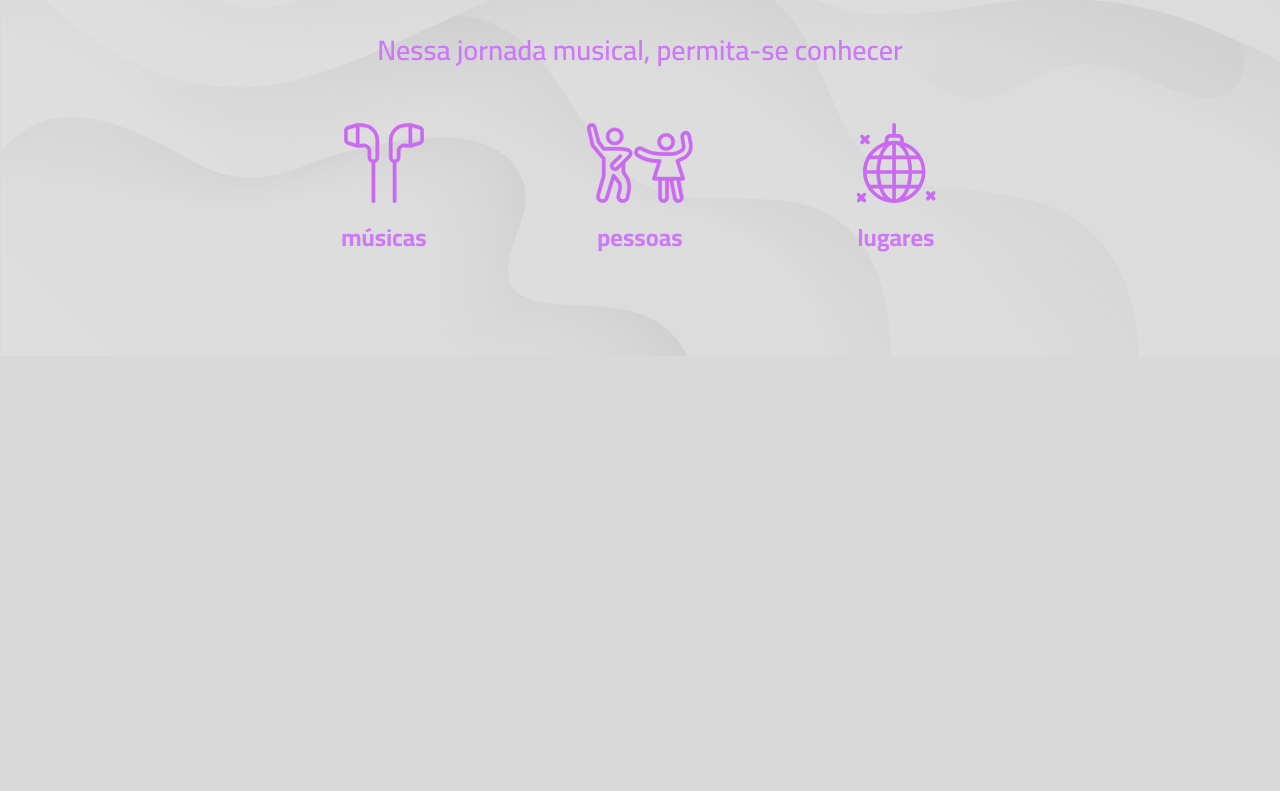
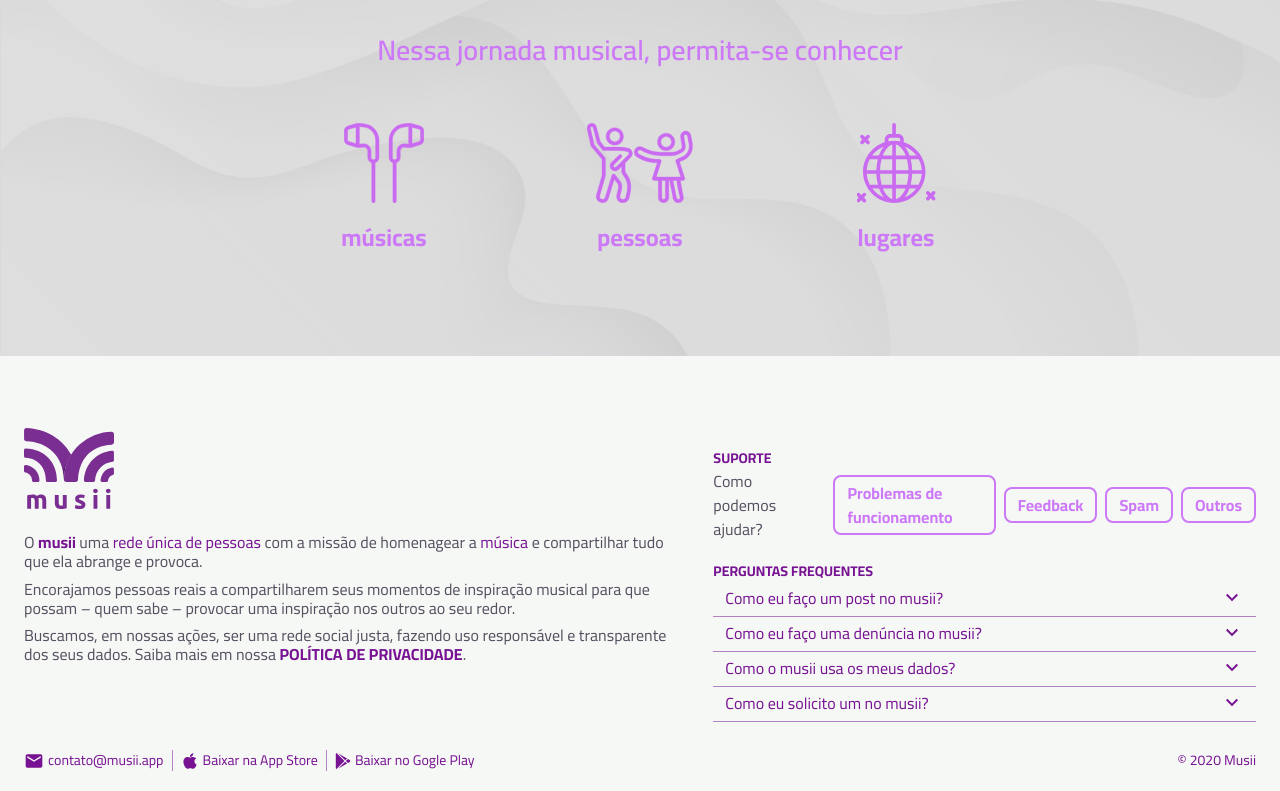
Before and after one commit to bambokianr/musii-site, a React (Create React App) app in the folder front-site/: page / in a window 1280 px wide. Shown: the part 1012-1803 px from the top of the page. Before the commit the page ends 1368 px from the top, so only its background shows below. Built offline with nearby package versions, Linux system fonts and the light colour scheme.

Commit message:
feat/ create footer - desktop version

```diff
--- a/front-site/src/App.js
+++ b/front-site/src/App.js
@@ -3,6 +3,7 @@ import GlobalStyle from'./styles/global';
 import Header from './components/Header';
 import Home from './sections/Home';
 import Section2 from './sections/Section2';
+import Footer from './sections/Footer';
 
 function App() {
   return (
@@ -10,6 +11,7 @@ function App() {
       <Header />
       <Home />
       <Section2 />
+      <Footer />
       <GlobalStyle />
     </>
   );
--- /dev/null
+++ b/front-site/src/components/EmailButton/index.js
@@ -0,0 +1,15 @@
+import React from 'react';
+import { Content } from './styles';
+
+function EmailButton({ email, subject, body }) {
+  const emailHref = email ? `mailto:${email}` : 'mailto:suporte@musii.app';
+  const subjectHref = `?subject=${subject}`;
+  const bodyHref = body ? `&body=${body}` : '';
+
+  return (
+      <Content>
+        <a href={emailHref+subjectHref+bodyHref}>{subject}</a>
+      </Content>
+  );
+}
+export default EmailButton;
--- /dev/null
+++ b/front-site/src/components/EmailButton/styles.js
@@ -0,0 +1,23 @@
+import styled from 'styled-components';
+
+export const Content = styled.span`
+  border: 2px solid #cc78f7;
+  font-weight: 700;
+  color: #cc78f7;
+  border-radius: 8px;
+  padding: 4px 12px;
+  margin-left: 8px;
+
+  a  {
+    text-decoration: none;
+    color: #cc78f7;
+  }
+
+  &:hover {
+    background: #cc78f7;
+
+    a {
+      color: #f6f8f6;
+    }
+  }
+`;
--- /dev/null
+++ b/front-site/src/components/ExpansionPanel/index.js
@@ -0,0 +1,17 @@
+import React, { useState } from 'react';
+import { Container, Title, Content } from './styles';
+import { MdKeyboardArrowDown } from 'react-icons/md';
+
+function ExpansionPanel({ title, content }) {
+  const [isOpen, setIsOpen] = useState(false);
+  return (
+    <Container>
+      <Title isOpen={isOpen} onClick={() => setIsOpen(!isOpen)}>
+        <span>{title}</span>
+        <span><MdKeyboardArrowDown color="#771292" size={24} /></span>
+      </Title>
+      {isOpen && <Content isOpen={isOpen}>{content}</Content>}
+    </Container>
+  );
+}
+export default ExpansionPanel;
--- /dev/null
+++ b/front-site/src/components/ExpansionPanel/styles.js
@@ -0,0 +1,61 @@
+import styled from 'styled-components';
+
+export const Container = styled.div`
+  width: 100%;
+  border-bottom: 1px solid #77129282;
+  display: flex;
+  flex-direction: column;
+`;
+
+export const Title = styled.div`
+  cursor: pointer;
+  display: flex;
+  justify-content: space-between;
+  padding: 4px 12px 0;
+  color: #771292;
+
+  span:nth-child(2) {
+    animation: ${props => props.isOpen ? 'rotation-open 0.2s' : 'rotation-close 0.2s'};
+    animation-fill-mode: forwards;
+
+    @keyframes rotation-open {
+      0% {
+        transform: rotate(0deg);
+      }
+      50% {
+        transform: rotate(90deg);
+      }
+      100% {
+        transform: rotate(180deg);
+      }
+    }
+
+    @keyframes rotation-close {
+      0% {
+        transform: rotate(180deg);
+      }
+      50% {
+        transform: rotate(270deg);
+      }
+      100% {
+        transform: rotate(360deg);
+      }
+    }
+  }
+`;
+
+export const Content = styled.div`
+  /* animation: ${props => props.isOpen ? 'show-content 0.3s' : ''};
+  animation-fill-mode: forwards; */
+  padding: 4px 12px;
+  font-size: 1.4rem;
+
+  @keyframes show-content {
+      0% {
+        opacity: 0;
+      }
+      100% {
+        opacity: 1;
+      }
+    }
+`;
--- a/front-site/src/components/ImagesCarousel/index.js
+++ b/front-site/src/components/ImagesCarousel/index.js
@@ -2,7 +2,7 @@ import React, { useState, useEffect,  useContext } from 'react';
 import HomeContext from '../../sections/Home/context';
 import M from 'materialize-css/dist/js/materialize.min.js';
 import imgMobile from '../../assets/mobile-mockup.png';
-import { useInterval } from '../../utils';
+import { useInterval } from '../../utils/functions';
 
 import { Container, Carousel, MobileMockup } from './styles';
 
--- /dev/null
+++ b/front-site/src/sections/Footer/index.js
@@ -0,0 +1,46 @@
+import React from 'react';
+import { Container, Background, ColumnBox, Logo, Text, Button, Title, RowBox, InfosBox, OtherInfosBox, Contact, ContactItem, ContactText } from './styles';
+import logoVertical from '../../assets/logo_vertical_roxo.svg';
+import { MdEmail } from "react-icons/md";
+import { FaApple, FaGooglePlay } from "react-icons/fa";
+import { faq } from '../../utils/contants';
+import ExpansionPanel from './../../components/ExpansionPanel';
+import EmailButton from '../../components/EmailButton';
+
+function Footer() {
+  return (
+    <Background>
+      <Container>
+        <InfosBox>
+          <ColumnBox>
+            <Logo src={logoVertical} alt="Logo Musii" />
+            <Text>O <Button>musii</Button> uma <span>rede única de pessoas</span> com a missão de homenagear a <span>música</span> e compartilhar tudo que ela abrange e provoca.</Text>
+            <Text>Encorajamos pessoas reais a compartilharem seus momentos de inspiração musical para que possam – quem sabe – provocar uma inspiração nos outros ao seu redor.</Text>
+            <Text>Buscamos, em nossas ações, ser uma rede social justa, fazendo uso responsável e transparente dos seus dados. Saiba mais em nossa <Button>POLÍTICA DE PRIVACIDADE</Button>.</Text>
+          </ColumnBox>
+          <ColumnBox>
+            <Title>SUPORTE</Title>
+            <RowBox>
+              <span>Como podemos ajudar?</span>
+              <EmailButton subject="Problemas de funcionamento" />
+              <EmailButton subject="Feedback" />
+              <EmailButton subject="Spam" />
+              <EmailButton subject="Outros" />
+            </RowBox>
+            <Title>PERGUNTAS FREQUENTES</Title>
+            {faq.map(obj => <ExpansionPanel title={obj.title} content={obj.content} />)}
+          </ColumnBox>
+        </InfosBox>
+        <OtherInfosBox>
+          <Contact>
+            <ContactItem><MdEmail color="#771292" size={20} /><ContactText>contato@musii.app</ContactText></ContactItem>
+            <ContactItem><FaApple color="#771292" size={18} /><ContactText>Baixar na App Store</ContactText></ContactItem>
+            <ContactItem><FaGooglePlay color="#771292" size={16} /><ContactText>Baixar no Gogle Play</ContactText></ContactItem>
+          </Contact>
+          <div>© 2020 Musii</div>
+        </OtherInfosBox>
+      </Container>
+    </Background>
+  );
+}
+export default Footer;
--- /dev/null
+++ b/front-site/src/sections/Footer/styles.js
@@ -0,0 +1,116 @@
+import styled from 'styled-components';
+
+export const Background = styled.div`
+  /* height: 400px; */
+  background: #f6f8f6;
+  /* color: #771292; */
+  color: #565060;
+  padding: 72px 0 20px;
+`;
+
+export const Container = styled.div`
+  padding: 0 24px;
+  display: flex;
+  flex-direction: column;
+  /* align-items: center; */
+  margin: 0 auto;
+  width:100%;
+  height: 100%;
+  max-width: 1280px;
+`;
+
+export const InfosBox = styled.div`
+  display: flex;
+  width: 100%;
+`;
+
+export const ColumnBox = styled.div`
+  display: flex;
+  flex-direction: column;
+  /* justify-content: center; */
+
+  &:nth-child(1) {
+    width: 68%;
+    padding-right: 36px;
+  }
+`;
+
+export const Logo = styled.img`
+  width: 90px;
+  margin-bottom: 20px;
+  /* margin: 0 24px; */
+`;
+
+export const Text = styled.span`
+  line-height: 1.2em;
+  padding: 4px 0;
+
+  span {
+    color: #771292;
+  }
+`;
+
+export const Button = styled.span`
+  font-weight: 700;
+  cursor: pointer;
+`;
+
+export const Title = styled.span`
+  font-size: 14px;
+  color: #771292;
+  font-weight: 700;
+  padding-top: 20px;
+`;
+
+export const RowBox = styled.div`
+  width: 100%;
+  display: flex;
+  /* justify-content: space-between; */
+  align-items: center;
+
+  & > span:nth-child(1) {
+    margin-right: 8px;
+  }
+`;
+
+export const OtherInfosBox = styled.div`
+    display: flex;
+    justify-content: space-between;
+    margin-top: 28px;
+    font-size: 14px;
+    color: #771292;
+
+    div:nth-child(2) {
+      justify-content: flex-end;
+    }
+`;
+
+export const Contact = styled.div`
+  display: flex;
+  justify-content: flex-start;
+  align-items: center;
+`;
+
+export const ContactItem = styled.span`
+  display: flex;
+  align-items: center;
+
+  &:nth-child(1) {
+    border-right: 1px solid #77129282;
+    padding-right: 8px;
+  }
+
+  &:nth-child(2) {
+    border-right: 1px solid #77129282;
+    padding: 0 8px;
+  }
+
+  &:nth-child(3) {
+    padding-left: 8px;
+  }
+  }
+`;
+
+export const ContactText = styled.span`
+  margin-left: 4px;
+`;
--- a/front-site/src/sections/Home/styles.js
+++ b/front-site/src/sections/Home/styles.js
@@ -3,8 +3,8 @@ import waveBackground from '../../assets/wave-background.png';
 
 export const AnimatedBackground = styled.div`
   background: linear-gradient(215deg, #e71474 0%, #481467 78%);
-  background-size: 400% 400%;
-  animation: move-grad 8s ease-in-out infinite;
+  /* background-size: 400% 400%;
+  animation: move-grad 8s ease-in-out infinite; */
   /* position: relative; */
 
   @keyframes move-grad {
--- /dev/null
+++ b/front-site/src/utils/contants.js
@@ -0,0 +1,18 @@
+export const faq = [
+  {
+    title: 'Como eu faço um post no musii?',
+    content: 'Conteudo sdpdgdokksa'
+  },
+  {
+    title: 'Como eu faço uma denúncia no musii?',
+    content: 'Conteudo 2'
+  },
+  {
+    title: 'Como o musii usa os meus dados?',
+    content: 'Conteudo 3'
+  },
+  {
+    title: 'Como eu solicito um no musii?',
+    content: 'Conteudo 4'
+  },
+]
--- a/front-site/src/utils/index.js
+++ b/front-site/src/utils/functions.js
@@ -17,8 +17,8 @@ export function useInterval(callback, delay) {
   }, [delay]);
 }
 
-export function circularSlice(arr, start, end) {
-  return (end < start)
-    ? arr.slice(start).concat(arr.slice(0, end))
-    : arr.slice(start, end)
-}
+// export function circularSlice(arr, start, end) {
+//   return (end < start)
+//     ? arr.slice(start).concat(arr.slice(0, end))
+//     : arr.slice(start, end)
+// }
```
Also changed, not shown: front-site/src/assets/logo_vertical_roxo.svg (added).
